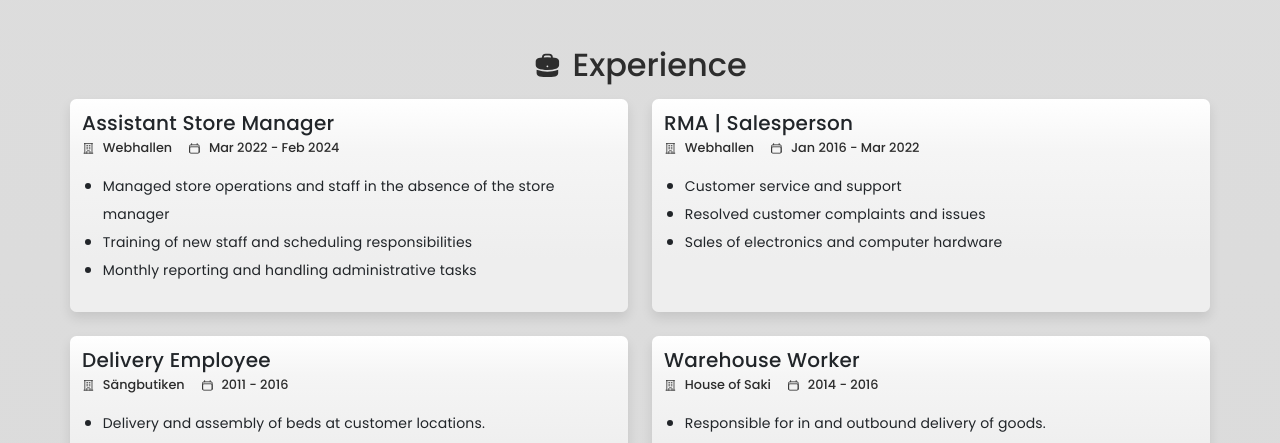
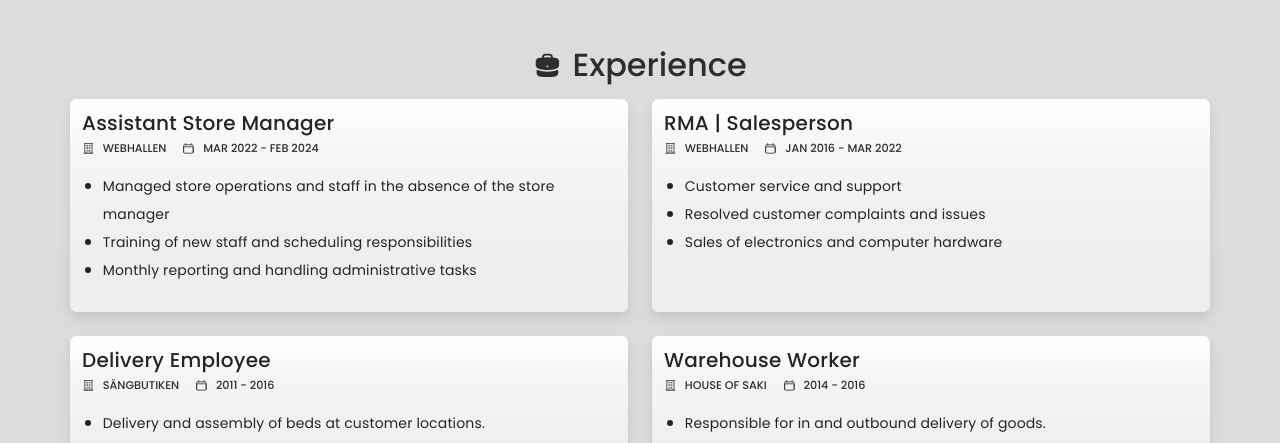
Before and after one commit to j0hanz/j0hanz-portfolio, a React (Create React App) app: page / in a window 1280 px wide. Shown: the part 6720-7163 px from the top of the page. Built offline with nearby package versions, Linux system fonts and the light colour scheme; no server answers.

Commit message:
Improve badge text styling

```diff
--- a/src/sections/WorkExperience.js
+++ b/src/sections/WorkExperience.js
@@ -21,13 +21,15 @@ const WorkExperience = () => {
             <span>{experience.title}</span>
           </Card.Title>
           <Card.Subtitle className="mb-3 d-flex align-items-center">
-            <span className={appStyles.customBadge}>
+            <div className={appStyles.customBadge}>
               <HiOutlineBuildingOffice className="me-2" />
-              {experience.workplace}
-            </span>
+              <span className={appStyles.badgeText}>
+                {experience.workplace}
+              </span>
+            </div>
             <span className={appStyles.customBadge}>
               <HiOutlineCalendar className="me-2" />
-              {experience.duration}
+              <span className={appStyles.badgeText}>{experience.duration}</span>
             </span>
           </Card.Subtitle>
           <ul className={`${styles.listItems} ${appStyles.cardText}`}>
```
